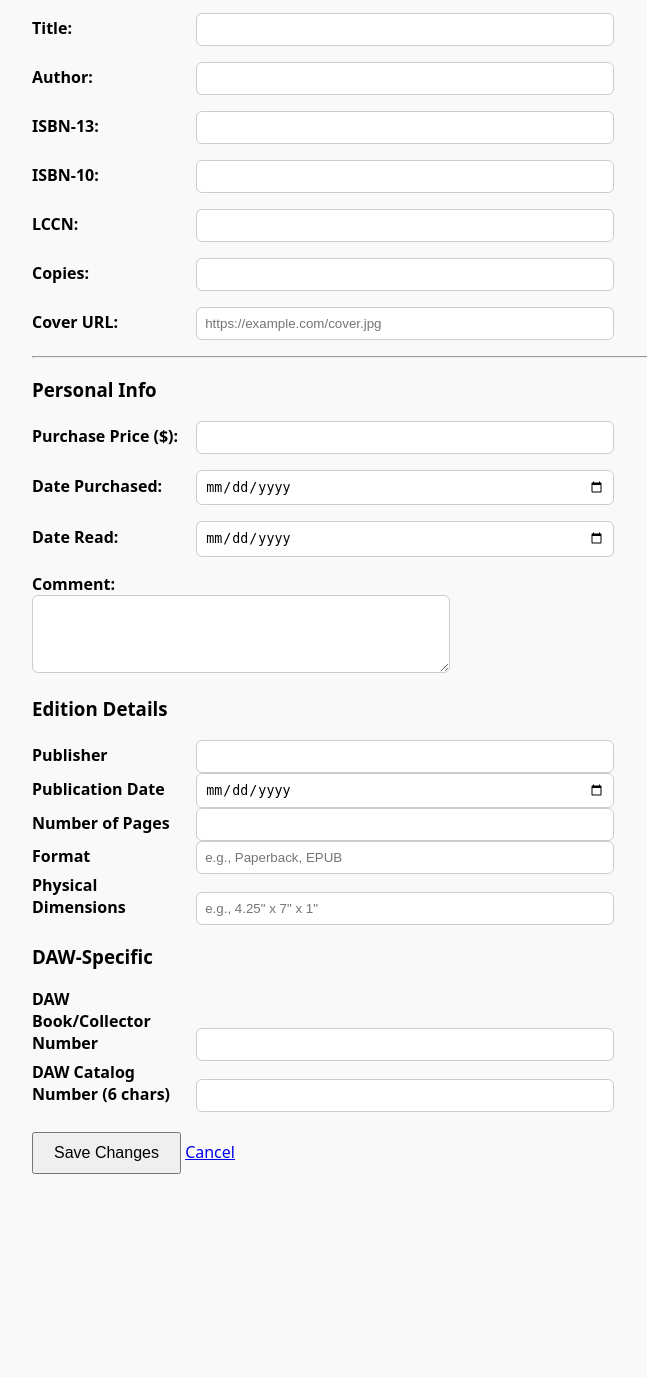
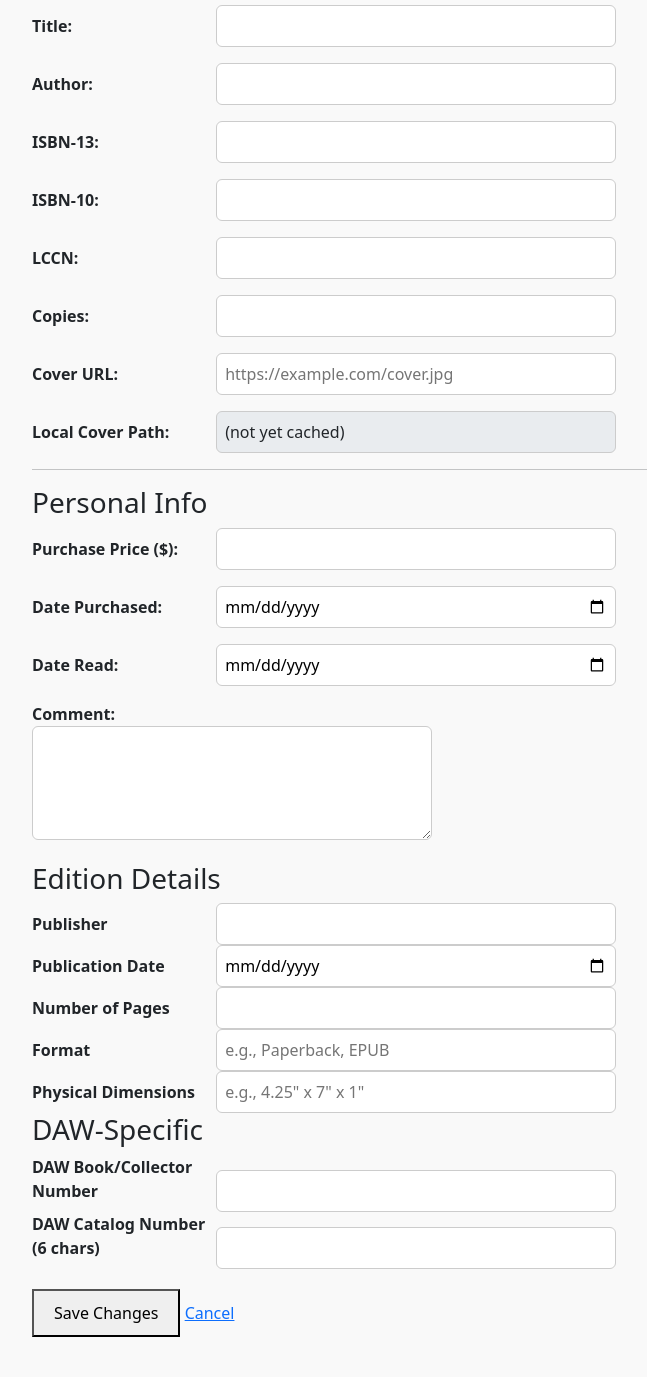
Before and after one commit to evohnave/BookTracker, a FastAPI app: template templates/edit.html in a window 1280 px wide. Shown: the part 91-1468 px from the top of the page, without its empty margins (8-655 px from the left). Before the commit the page ends 1265 px from the top, so only its background shows below. Run offline with FastAPI, Linux system fonts and the light colour scheme; the template is opened without the code that fills it, so the values that code supplies are empty.

Commit message:
Add local cover image caching with persistent volume storage
- Add local_cover_path column to books table (served via /static/covers/)
- New cover_cache service downloads cover images as background tasks on
  add_selected and add_manual; falls back to no-cover.jpg placeholder
- Edit page shows local_cover_path (read-only) and prompts with a side-by-side
  comparison dialog when cover_url changes, requiring confirmation before
  re-downloading the local copy
- Renaming local file automatically when isbn13 is assigned to a book that
  previously only had an lccn identifier
- Home page uses local_cover_path as primary image src with onerror fallback
  to cover_url
- K8s: add PVC (booktracker-covers-pvc) and volume mount at /app/static/covers
- download_covers.py: one-time CLI script to backfill local covers for all
  existing database entries

Co-Authored-By: Claude Sonnet 4.6 <noreply@anthropic.com>

```diff
--- a/main.py
+++ b/main.py
@@ -1,6 +1,6 @@
 # main.py — FINAL, WORKING with triple lookup + proper error handling
 from contextlib import asynccontextmanager
-from fastapi import FastAPI, Form, Request, Depends, HTTPException
+from fastapi import BackgroundTasks, FastAPI, Form, Request, Depends, HTTPException
 from fastapi.responses import HTMLResponse, RedirectResponse, FileResponse, JSONResponse
 from fastapi.templating import Jinja2Templates
 from fastapi.staticfiles import StaticFiles
@@ -15,10 +15,15 @@ from services.google_books import (
 from schemas import BookCreate
 from models import Book
 from services.isbn_utils import is_valid, to_isbn10, to_isbn13
+from services.cover_cache import (
+    COVERS_DIR, download_and_cache_bg,
+    local_cover_filepath, local_cover_url,
+)
 
 @asynccontextmanager
 async def lifespan(app):
     await init_db()
+    COVERS_DIR.mkdir(parents=True, exist_ok=True)
     yield
 
 app = FastAPI(title="BookTracker", lifespan=lifespan)
@@ -224,6 +229,7 @@ async def lookup_books(
 
 @app.post("/add_selected")
 async def add_selected(
+    background_tasks: BackgroundTasks,
     title: str = Form(...),
     author: str = Form(...),
     isbn13: str = Form(""),
@@ -277,6 +283,10 @@ async def add_selected(
         <a href="/">Back to Library</a>
         """)
 
+    background_tasks.add_task(
+        download_and_cache_bg,
+        result_book.id, result_book.isbn13, result_book.lccn, cover_url or None,
+    )
     return RedirectResponse("/", status_code=303)
 
 @app.get("/edit/{book_id}", response_class=HTMLResponse)
@@ -289,6 +299,7 @@ async def edit_form(book_id: int, request: Request, db: AsyncSession = Depends(g
 @app.post("/edit/{book_id}")
 async def update_book_route(
     book_id: int,
+    background_tasks: BackgroundTasks,
     title: str = Form(...),
     author: str = Form(...),
     isbn13: str = Form(""),
@@ -296,6 +307,7 @@ async def update_book_route(
     lccn: str = Form(""),
     copies: int = Form(1),
     cover_url: str = Form(""),
+    update_local_cover: bool = Form(False),
     purchase_price: str = Form(""),
     date_purchased: str = Form(""),
     date_read: str = Form(""),
@@ -313,6 +325,8 @@ async def update_book_route(
     from decimal import Decimal
     from datetime import date
 
+    old_book = await get_book(db, book_id)
+
     price = Decimal(purchase_price) if purchase_price else None
     purchased = date.fromisoformat(date_purchased) if date_purchased else None
     read = date.fromisoformat(date_read) if date_read else None
@@ -322,12 +336,15 @@ async def update_book_route(
     pages_int = int(pages) if pages else None
     daw_num = int(daw_book_number) if daw_book_number else None
 
+    new_isbn13 = isbn13 or None
+    new_lccn = lccn or None
+
     book_data = {
         "title": title,
         "author": author,
-        "isbn13": isbn13 or None,
+        "isbn13": new_isbn13,
         "isbn10": isbn10 or None,
-        "lccn": lccn or None,
+        "lccn": new_lccn,
         "copies": max(1, copies),
         "cover_url": cover_url or None,
         "purchase_price": price,
@@ -345,10 +362,32 @@ async def update_book_route(
     }
     await db.execute(update(Book).where(Book.id == book_id).values(**book_data))
     await db.commit()
+
+    # If user confirmed a cover URL change, re-download to local storage
+    if update_local_cover:
+        background_tasks.add_task(
+            download_and_cache_bg,
+            book_id, new_isbn13, new_lccn, cover_url or None,
+        )
+    elif not old_book.isbn13 and new_isbn13:
+        # isbn13 assigned for the first time — rename existing local file if present
+        old_path = local_cover_filepath(None, old_book.lccn)
+        new_path = local_cover_filepath(new_isbn13, new_lccn)
+        new_url = local_cover_url(new_isbn13, new_lccn)
+        if old_path and old_path.exists() and new_path:
+            COVERS_DIR.mkdir(parents=True, exist_ok=True)
+            old_path.rename(new_path)
+        if new_url:
+            await db.execute(
+                update(Book).where(Book.id == book_id).values(local_cover_path=new_url)
+            )
+            await db.commit()
+
     return RedirectResponse("/", status_code=303)
 
 @app.post("/add_manual")
 async def add_manual(
+    background_tasks: BackgroundTasks,
     title: str = Form(...),
     author: str = Form(...),
     isbn13: str = Form(""),
@@ -407,7 +446,12 @@ async def add_manual(
         comment=comment or None,
     )
 
-    await add_copy_or_create(db, book_data)
+    result_book = await add_copy_or_create(db, book_data)
+    if result_book.copies == 1:
+        background_tasks.add_task(
+            download_and_cache_bg,
+            result_book.id, result_book.isbn13, result_book.lccn, cover_url or None,
+        )
     return RedirectResponse("/", status_code=303)
 
 @app.post("/next_fake_isbn13")
--- a/models.py
+++ b/models.py
@@ -24,3 +24,4 @@ class Book(Base):
     pages = Column(Integer, nullable=True)
     dimensions = Column(String(50), nullable=True)
     book_format = Column(String(100), nullable=True)
+    local_cover_path = Column(String, nullable=True)
--- a/schemas.py
+++ b/schemas.py
@@ -11,6 +11,7 @@ class BookBase(BaseModel):
     lccn: Optional[str] = None
     description: Optional[str] = None
     cover_url: Optional[str] = None
+    local_cover_path: Optional[str] = None
 
 class BookCreate(BookBase):
     copies: Optional[int] = None
--- a/templates/edit.html
+++ b/templates/edit.html
@@ -2,17 +2,27 @@
 <html>
 <head>
     <title>Edit Book - BookTracker</title>
+    <link href="https://cdn.jsdelivr.net/npm/bootstrap@5.3.0/dist/css/bootstrap.min.css" rel="stylesheet">
     <style>
         body {font-family:system-ui;margin:40px;background:#f9f9f9;}
-        label {display:inline-block;width:160px;font-weight:bold;}
+        label {display:inline-block;width:180px;font-weight:bold;}
         input, textarea {padding:8px;width:400px;border-radius:6px;border:1px solid #ccc;}
         button {padding:10px 20px;font-size:16px;margin-top:20px;}
+        .readonly-field {padding:8px;width:400px;background:#e9ecef;border-radius:6px;border:1px solid #ccc;display:inline-block;word-break:break-all;}
+        dialog {border-radius:8px;border:1px solid #ccc;padding:24px;max-width:700px;box-shadow:0 8px 32px rgba(0,0,0,0.2);}
+        dialog::backdrop {background:rgba(0,0,0,0.5);}
+        .cover-compare {display:flex;gap:32px;margin:16px 0;}
+        .cover-compare div {text-align:center;}
+        .cover-compare img {width:150px;height:220px;object-fit:contain;border:1px solid #ccc;background:#f0f0f0;}
+        .dialog-buttons {display:flex;gap:12px;margin-top:16px;justify-content:flex-end;}
     </style>
 </head>
 <body>
 <h1>Edit: {{ book.title }}</h1>
 
-<form method="post">
+<form method="post" id="edit-form">
+    <input type="hidden" name="update_local_cover" id="update_local_cover" value="false">
+
     <p><label>Title:</label>     <input name="title" value="{{ book.title }}" required></p>
     <p><label>Author:</label>    <input name="author" value="{{ book.author }}" required></p>
     <p><label>ISBN-13:</label>   <input name="isbn13" value="{{ book.isbn13 or '' }}"></p>
@@ -20,8 +30,14 @@
     <p><label>LCCN:</label>      <input name="lccn" value="{{ book.lccn or '' }}"></p>
     <p><label>Copies:</label>    <input name="copies" type="number" min="1" value="{{ book.copies }}" required></p>
 
-    <!-- NEW: Cover URL field -->
-    <p><label>Cover URL:</label> <input name="cover_url" value="{{ book.cover_url or '' }}" size="70" placeholder="https://example.com/cover.jpg"></p>
+    <p>
+        <label>Cover URL:</label>
+        <input name="cover_url" id="cover_url" value="{{ book.cover_url or '' }}" size="70" placeholder="https://example.com/cover.jpg">
+    </p>
+    <p>
+        <label>Local Cover Path:</label>
+        <span class="readonly-field">{{ book.local_cover_path or '(not yet cached)' }}</span>
+    </p>
 
     <hr>
     <h3>Personal Info</h3>
@@ -70,8 +86,54 @@
     <input type="text" name="daw_catalog_number" id="daw_catalog_number" maxlength="6" value="{{ book.daw_catalog_number or '' }}">
 </div>
 
-    <button type="submit">Save Changes</button>
+    <button type="submit" id="save-btn">Save Changes</button>
     <a href="/">Cancel</a>
 </form>
+
+<!-- Cover comparison dialog -->
+<dialog id="cover-dialog">
+    <h3>Cover Image Changed</h3>
+    <p>Do you want to update the local cached copy with the new cover?</p>
+    <div class="cover-compare">
+        <div>
+            <p><strong>Current local cover</strong></p>
+            <img id="old-cover-img" src="" alt="Current cover">
+        </div>
+        <div>
+            <p><strong>New cover URL</strong></p>
+            <img id="new-cover-img" src="" alt="New cover">
+        </div>
+    </div>
+    <div class="dialog-buttons">
+        <button type="button" class="btn btn-secondary" id="cancel-update">Cancel — make no changes</button>
+        <button type="button" class="btn btn-primary" id="confirm-update">Yes, update local copy</button>
+    </div>
+</dialog>
+
+<script>
+    const coverInput = document.getElementById('cover_url');
+    const originalUrl = coverInput.value;
+    const currentLocal = {{ ('"' + book.local_cover_path + '"') | safe if book.local_cover_path else '"' + ('/static/no-cover.jpg') + '"' | safe }};
+
+    document.getElementById('edit-form').addEventListener('submit', function(e) {
+        const newUrl = coverInput.value.trim();
+        if (newUrl !== originalUrl) {
+            e.preventDefault();
+            document.getElementById('old-cover-img').src = currentLocal;
+            document.getElementById('new-cover-img').src = newUrl || '/static/no-cover.jpg';
+            document.getElementById('cover-dialog').showModal();
+        }
+    });
+
+    document.getElementById('confirm-update').addEventListener('click', function() {
+        document.getElementById('update_local_cover').value = 'true';
+        document.getElementById('cover-dialog').close();
+        document.getElementById('edit-form').submit();
+    });
+
+    document.getElementById('cancel-update').addEventListener('click', function() {
+        document.getElementById('cover-dialog').close();
+    });
+</script>
 </body>
 </html>
```
Also changed, not shown: download_covers.py (added, +107 -0 lines), k8s/deployment.yaml (+7 -0 lines), k8s/pvc.yaml (added, +11 -0 lines), services/cover_cache.py (added, +60 -0 lines), templates/home.html (+5 -2 lines).
